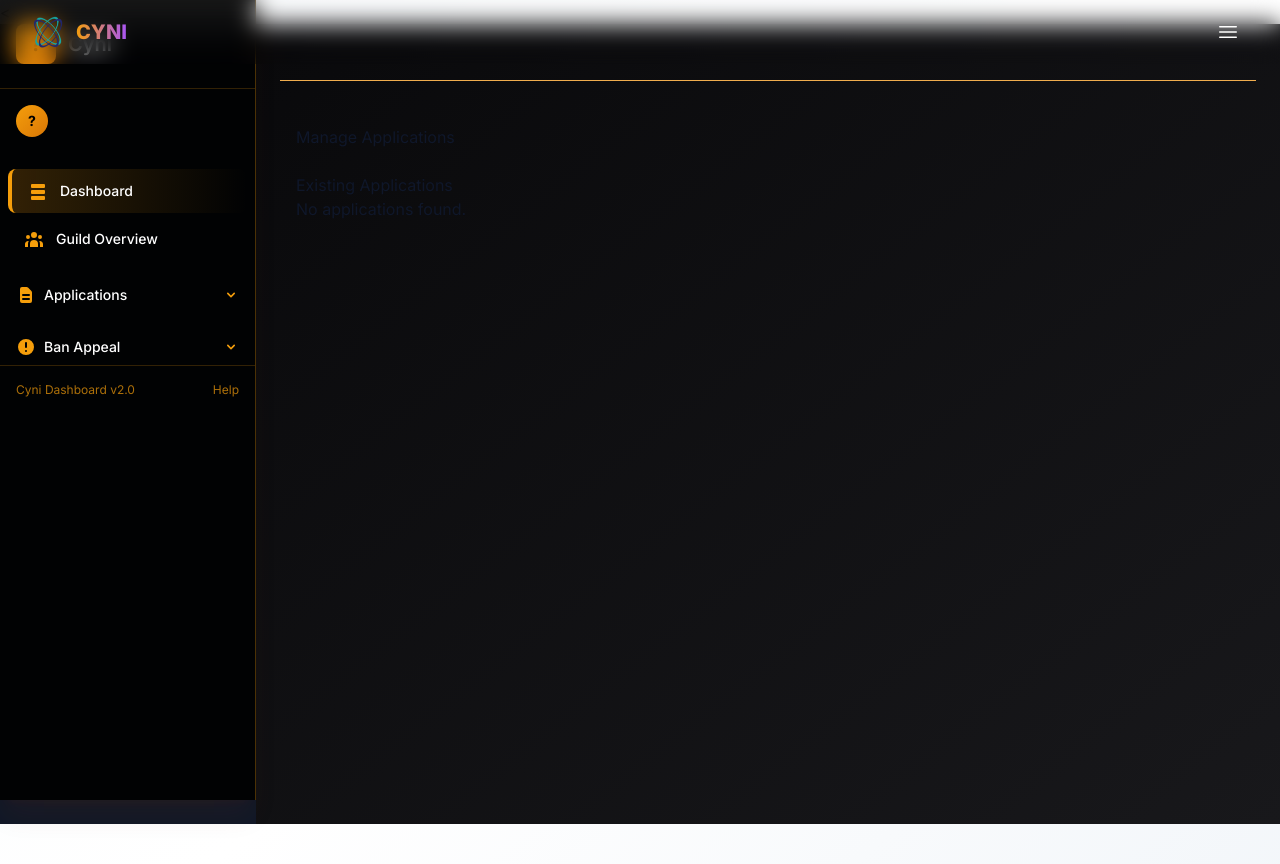
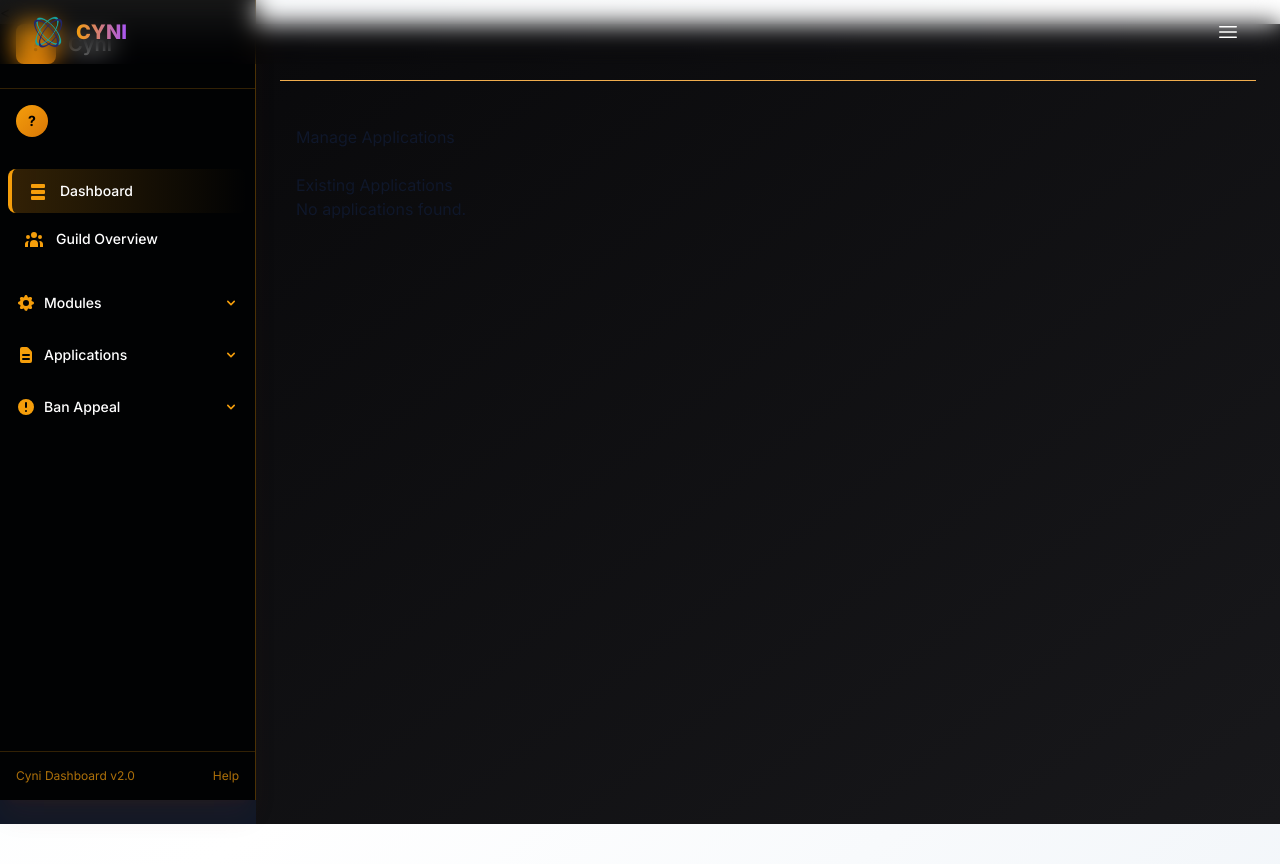
Before and after one commit to shashankpandey04/Cyni, a Python web app: template templates/applications.html in a window 1280 px wide. Shown: the top 864 px of the page. Run offline with Jinja, Linux system fonts and the light colour scheme; the template is opened without the code that fills it, so the values that code supplies are empty; some libraries are stand-ins or nearby versions.

Commit message:
Updated sidebar.html

```diff
--- a/templates/sidebar.html
+++ b/templates/sidebar.html
@@ -32,6 +32,35 @@
           Guild Overview
         </a>
       </nav>
+      <div class="mt-8">
+        <div class="px-4 pb-2">
+          <button class="flex items-center w-full text-left text-sm font-medium text-white hover:text-amber-500 transition"
+                  data-collapse-toggle="modulesNav"
+                  aria-expanded="false"
+                  aria-controls="modulesNav">
+            <svg xmlns="http://www.w3.org/2000/svg" class="h-5 w-5 mr-2 text-amber-500" viewBox="0 0 20 20" fill="currentColor">
+              <path fill-rule="evenodd" d="M11.49 3.17c-.38-1.56-2.6-1.56-2.98 0a1.532 1.532 0 01-2.286.948c-1.372-.836-2.942.734-2.106 2.106.54.886.061 2.042-.947 2.287-1.561.379-1.561 2.6 0 2.978a1.532 1.532 0 01.947 2.287c-.836 1.372.734 2.942 2.106 2.106a1.532 1.532 0 012.287.947c.379 1.561 2.6 1.561 2.978 0a1.533 1.533 0 012.287-.947c1.372.836 2.942-.734 2.106-2.106a1.533 1.533 0 01.947-2.287c1.561-.379 1.561-2.6 0-2.978a1.532 1.532 0 01-.947-2.287c.836-1.372-.734-2.942-2.106-2.106a1.532 1.532 0 01-2.287-.947zM10 13a3 3 0 100-6 3 3 0 000 6z" clip-rule="evenodd" />
+            </svg>
+            <span>Modules</span>
+            <svg xmlns="http://www.w3.org/2000/svg" class="h-4 w-4 ml-auto text-amber-500" viewBox="0 0 20 20" fill="currentColor">
+              <path fill-rule="evenodd" d="M5.293 7.293a1 1 0 011.414 0L10 10.586l3.293-3.293a1 1 0 111.414 1.414l-4 4a1 1 0 01-1.414 0l-4-4a1 1 0 010-1.414z" clip-rule="evenodd" />
+            </svg>
+          </button>
+        </div>
+        <div id="modulesNav" class="hidden">
+          <div class="space-y-1 px-2 py-2 ml-4 border-l border-amber-500/20">
+            <a href="{{ url_for('guild_settings_basics', guild_id=guild.id) }}" class="flex items-center px-4 py-2 text-sm font-medium rounded-lg text-white hover:bg-amber-500/10 transition">
+              Basic Settings
+            </a>
+            <a href="{{ url_for('anti_ping_settings', guild_id=guild.id) }}" class="flex items-center px-4 py-2 text-sm font-medium rounded-lg text-white hover:bg-amber-500/10 transition">
+              Anti Ping
+            </a>
+            <a href="{{ url_for('moderation_settings', guild_id=guild.id) }}" class="flex items-center px-4 py-2 text-sm font-medium rounded-lg text-white hover:bg-amber-500/10 transition">
+              Moderation
+            </a>
+          </div>
+        </div>
+      </div>
       <div class="mt-6">
         <div class="px-4 pb-2">
           <button class="flex items-center w-full text-left text-sm font-medium text-white hover:text-amber-500 transition"
@@ -90,7 +119,46 @@
           </div>
         </div>
       </div>
-
+      <!-- <div class="mt-6">
+        <div class="px-4 pb-2">
+          <button class="flex items-center w-full text-left text-sm font-medium text-white hover:text-amber-500 transition"
+                  data-collapse-toggle="ticketNav"
+                  aria-expanded="false"
+                  aria-controls="ticketNav">
+            <svg xmlns="http://www.w3.org/2000/svg" class="h-5 w-5 mr-2 text-amber-500" viewBox="0 0 20 20" fill="currentColor">
+              <path fill-rule="evenodd" d="M18 3a1 1 0 00-1.447-.894L8.763 6H5a3 3 0 000 6h.28l1.771 5.316A1 1 0 008 18h1a1 1 0 001-1v-4.382l6.553 3.276A1 1 0 0018 15V3z" clip-rule="evenodd" />
+            </svg>
+            <span>Ticket System</span>
+            <svg xmlns="http://www.w3.org/2000/svg" class="h-4 w-4 ml-auto text-amber-500" viewBox="0 0 20 20" fill="currentColor">
+              <path fill-rule="evenodd" d="M5.293 7.293a1 1 0 011.414 0L10 10.586l3.293-3.293a1 1 0 111.414 1.414l-4 4a1 1 0 01-1.414 0l-4-4a1 1 0 010-1.414z" clip-rule="evenodd" />
+            </svg>
+          </button>
+        </div>
+        <div id="ticketNav" class="hidden">
+          <div class="space-y-1 px-2 py-2 ml-4 border-l border-amber-500/20">
+            <a href="{{ url_for('ticket_module.ticket_settings', guild_id=guild.id) }}" class="flex items-center px-4 py-2 text-sm font-medium rounded-lg text-white hover:bg-amber-500/10 transition">
+              <svg xmlns="http://www.w3.org/2000/svg" class="h-4 w-4 mr-2 text-amber-500" fill="none" viewBox="0 0 24 24" stroke="currentColor">
+                <path stroke-linecap="round" stroke-linejoin="round" stroke-width="2" d="M10.325 4.317c.426-1.756 2.924-1.756 3.35 0a1.724 1.724 0 002.573 1.066c1.543-.94 3.31.826 2.37 2.37a1.724 1.724 0 001.065 2.572c1.756.426 1.756 2.924 0 3.35a1.724 1.724 0 00-1.066 2.573c.94 1.543-.826 3.31-2.37 2.37a1.724 1.724 0 00-2.572 1.065c-.426 1.756-2.924 1.756-3.35 0a1.724 1.724 0 00-2.573-1.066c-1.543.94-3.31-.826-2.37-2.37a1.724 1.724 0 00-1.065-2.572c-1.756-.426-1.756-2.924 0-3.35a1.724 1.724 0 001.066-2.573c-.94-1.543.826-3.31 2.37-2.37.996.608 2.296.07 2.572-1.065z" />
+                <path stroke-linecap="round" stroke-linejoin="round" stroke-width="2" d="M15 12a3 3 0 11-6 0 3 3 0 016 0z" />
+              </svg>
+              Ticket Settings
+            </a>
+            <a href="{{ url_for('ticket_module.new_ticket_category', guild_id=guild.id) }}" class="flex items-center px-4 py-2 text-sm font-medium rounded-lg text-white hover:bg-amber-500/10 transition">
+              <svg xmlns="http://www.w3.org/2000/svg" class="h-4 w-4 mr-2 text-amber-500" fill="none" viewBox="0 0 24 24" stroke="currentColor">
+                <path stroke-linecap="round" stroke-linejoin="round" stroke-width="2" d="M12 9v3m0 0v3m0-3h3m-3 0H9m12 0a9 9 0 11-18 0 9 9 0 0118 0z" />
+              </svg>
+              Create Ticket Category
+            </a>
+            <a href="{{ url_for('ticket_module.view_tickets', guild_id=guild.id) }}" class="flex items-center px-4 py-2 text-sm font-medium rounded-lg text-white hover:bg-amber-500/10 transition">
+              <svg xmlns="http://www.w3.org/2000/svg" class="h-4 w-4 mr-2 text-amber-500" fill="none" viewBox="0 0 24 24" stroke="currentColor">
+                <path stroke-linecap="round" stroke-linejoin="round" stroke-width="2" d="M9 5H7a2 2 0 00-2 2v12a2 2 0 002 2h10a2 2 0 002-2V7a2 2 0 00-2-2h-2M9 5a2 2 0 002 2h2a2 2 0 002-2M9 5a2 2 0 012-2h2a2 2 0 012 2" />
+              </svg>
+              View Tickets
+            </a>
+          </div>
+        </div>
+      </div> -->
+    </div>
     <div class="px-4 py-4 border-t border-amber-500/20">
       <div class="flex items-center justify-between">
         <span class="text-xs text-amber-500/70">Cyni Dashboard v2.0</span>
```
